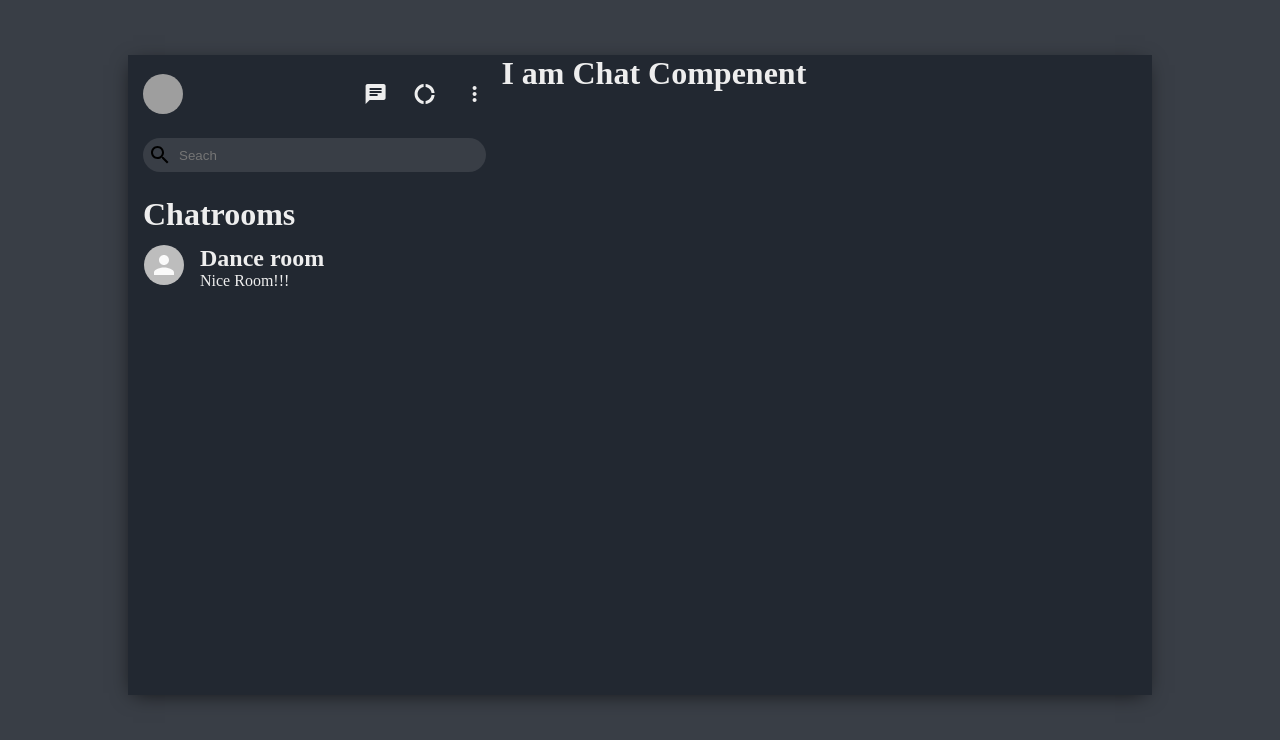
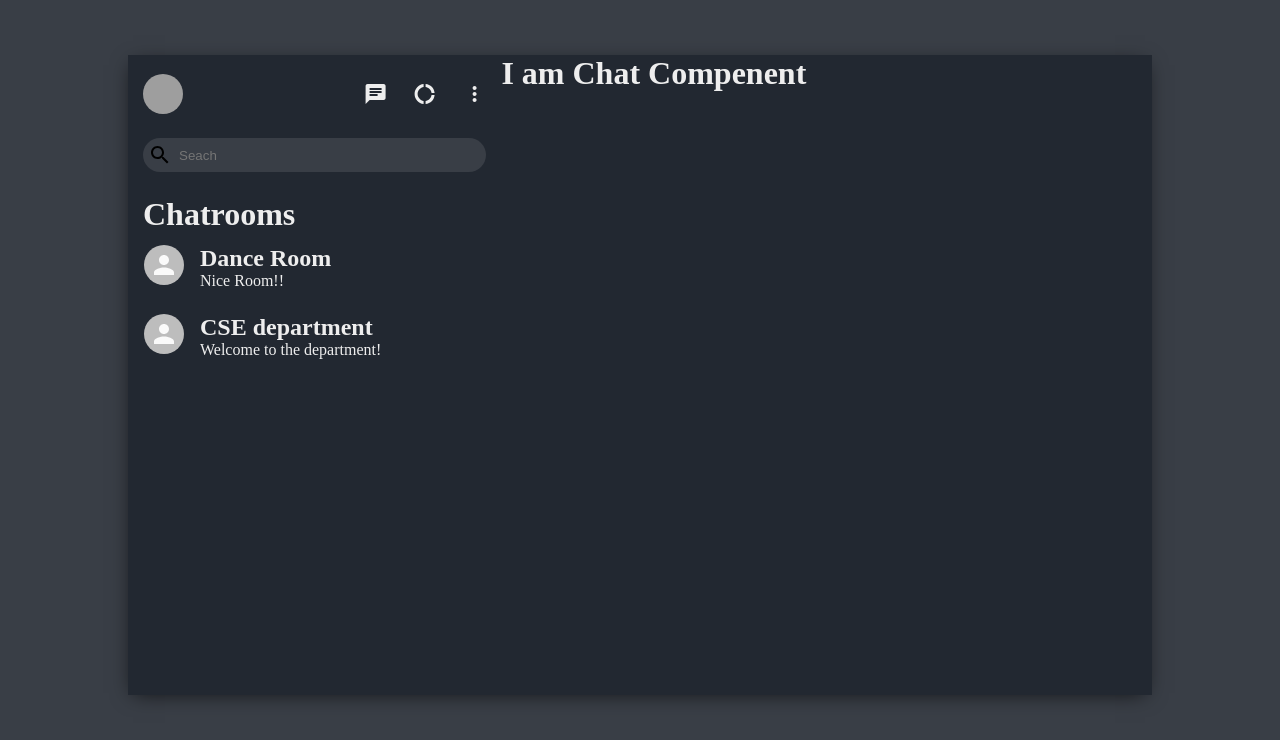
Before and after one commit to legendsovermyths/chatapp, a React (Create React App) app: page / in a window 1280 px wide. Shown: the top 740 px of the page. Built offline with nearby package versions, Linux system fonts and the light colour scheme; grey boxes are pictures that could not be loaded; a web font is replaced by a local one.

Commit message:
generalize chat romm

```diff
--- a/src/Chatroom.js
+++ b/src/Chatroom.js
@@ -1,7 +1,7 @@
 import React from "react";
 import Avatar from "@material-ui/core/Avatar";
 import "./Chatroom.css";
-function Chatroom() {
+function Chatroom({ roomName, lastMessage }) {
   return (
     <div className='chatroom'>
       <div className='chatroom__avatar'>
@@ -9,10 +9,10 @@ function Chatroom() {
       </div>
       <div className='chatroom__details'>
         <div className='chatroom__name'>
-          <h2>Dance room</h2>
+          <h2>{roomName}</h2>
         </div>
         <div className='chatroom__lastmessage'>
-          <p>Nice Room!!!</p>
+          <p>{lastMessage}</p>
         </div>
       </div>
     </div>
--- a/src/Sidebar.js
+++ b/src/Sidebar.js
@@ -35,7 +35,11 @@ function Sidebar() {
         <h1>Chatrooms</h1>
       </div>
       <div className='sidebar__chatrooms'>
-        <Chatroom />
+        <Chatroom roomName='Dance Room' lastMessage='Nice Room!!' />
+        <Chatroom
+          roomName='CSE department'
+          lastMessage='Welcome to the department!'
+        />
       </div>
     </div>
   );
```
